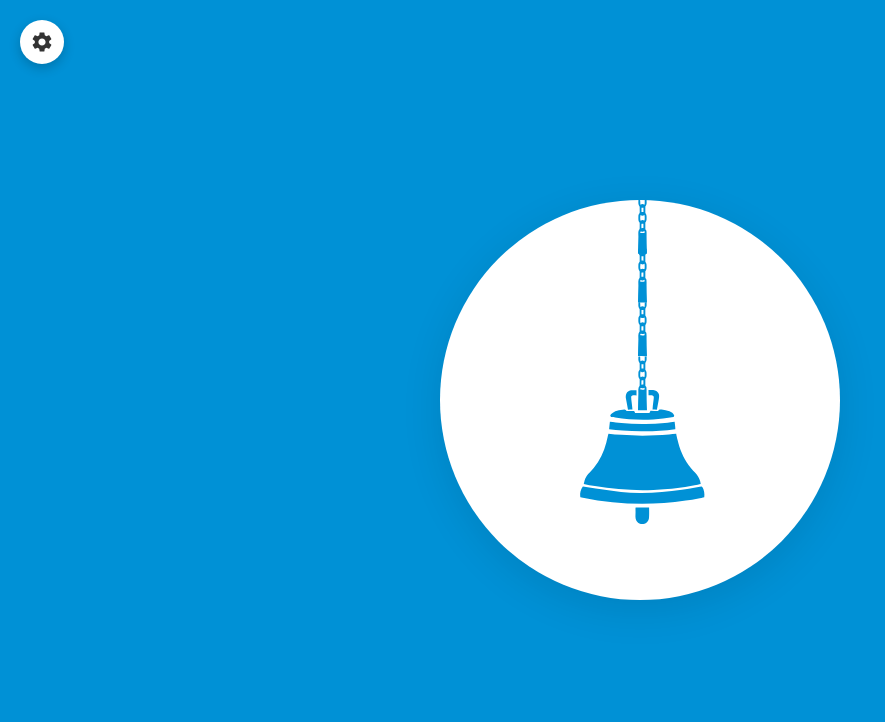
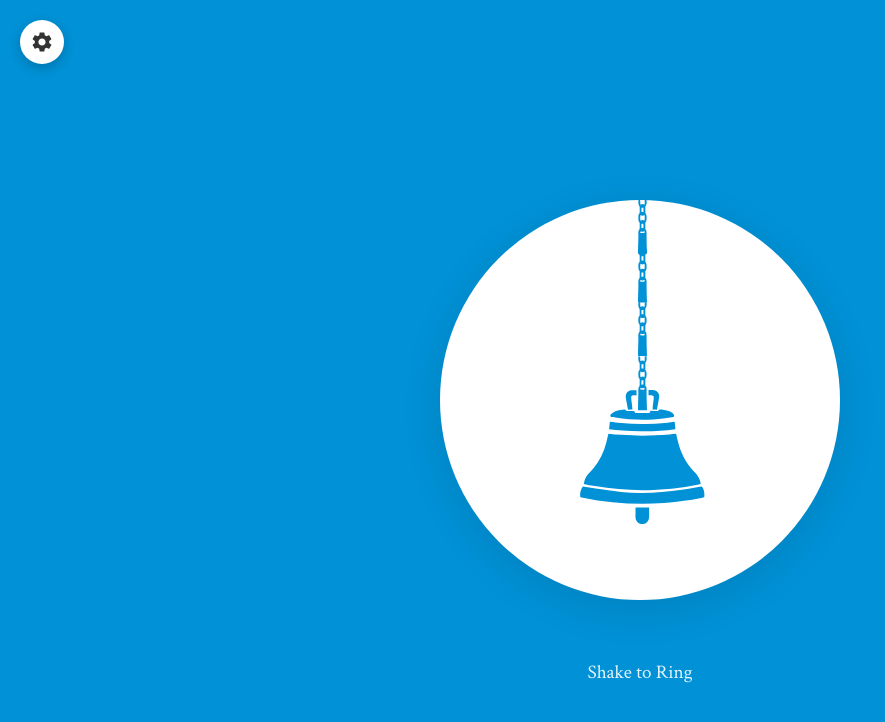
Before and after one commit to bishalbashyal33/ghanti, a React (Vite) app: page / in a window 1280 px wide. Shown: the top 722 px of the page, without its empty margins (0-885 px from the left). Built offline with nearby package versions, Linux system fonts and the light colour scheme.

Commit message:
Update default sensitivity to 0.0248

```diff
--- a/src/App.jsx
+++ b/src/App.jsx
@@ -38,7 +38,7 @@ function App() {
   const [showSettings, setShowSettings] = useState(false);
 
   // Settings State
-  const [sensitivity, setSensitivity] = useState(0.0015); // Reduced 10x further from 0.015
+  const [sensitivity, setSensitivity] = useState(0.0248); // Set to requested default
   const [pitch, setPitch] = useState(1.0);
   const [intensity, setIntensity] = useState(1.0);
   const [volume, setVolume] = useState(0.8);
@@ -226,6 +226,7 @@ function App() {
           <BellSVG />
         </div>
       </div>
+      <div className="shake-text">Shake to Ring</div>
     </div>
 
   );
```
